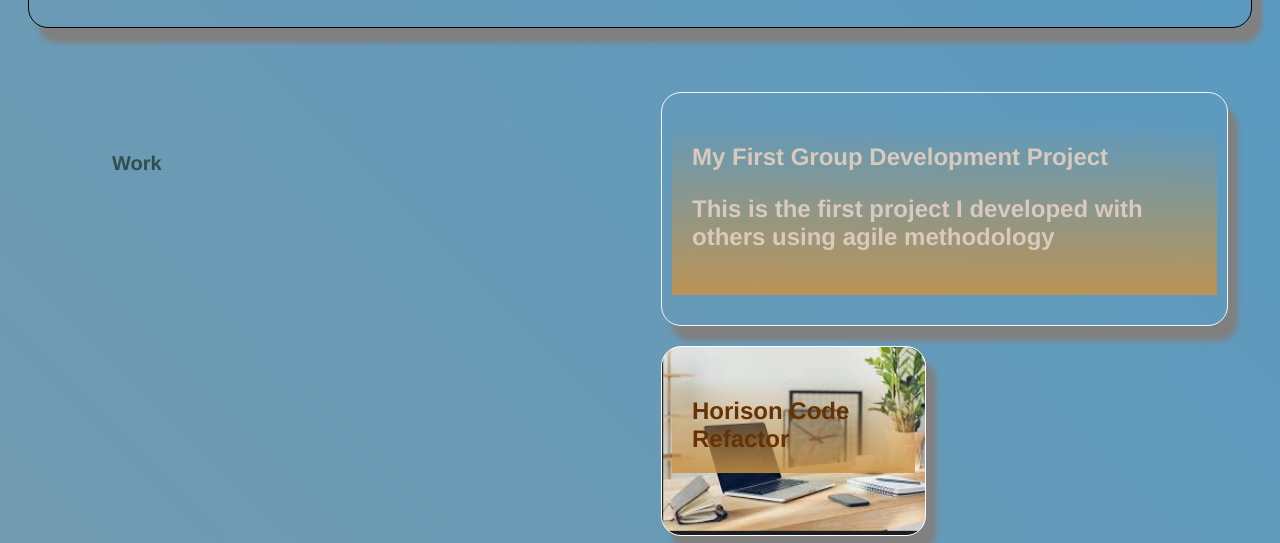
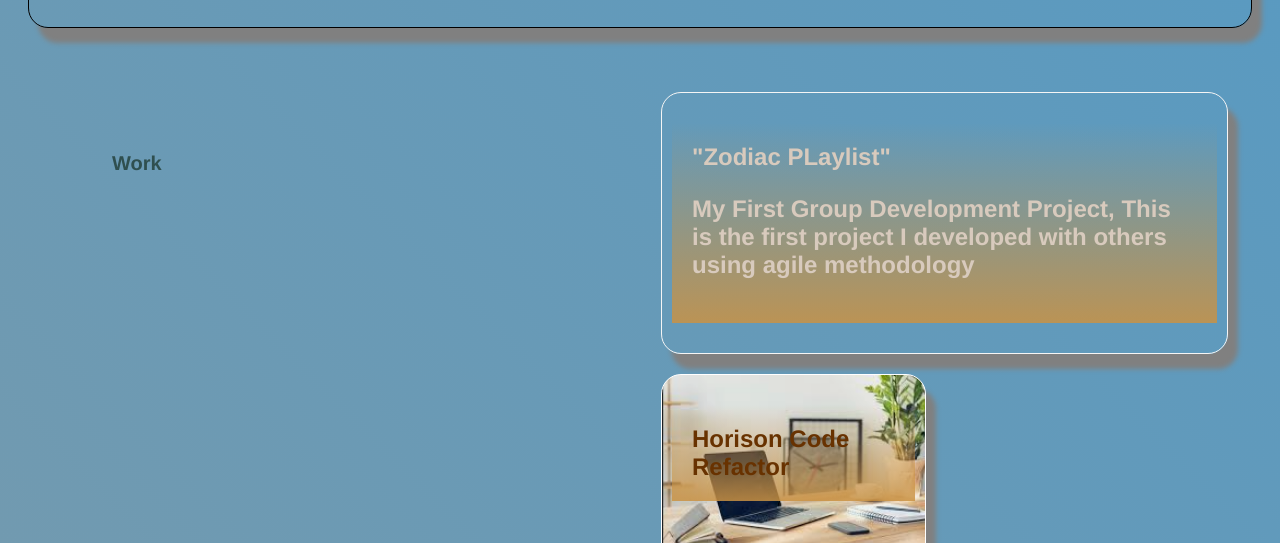
Before and after one commit to afredknot/-my-portfolio, a plain HTML site: page index.html in a window 1280 px wide. Shown: the part 639-1182 px from the top of the page. Drawn offline with Linux system fonts and the light colour scheme.

Commit message:
adding to t he html

```diff
--- a/index.html
+++ b/index.html
@@ -53,10 +53,11 @@
     <div class="container-fluid">
       <div class="row">
         <div class="col-12 md-3 lg-5">
-   <a href="https://lindsayk82.github.io/Group-Collab-One/" style="text-decoration: none">
+
   <section  id="container-main" class="col-12 md-5">
-      <h1> My First Group Development Project
-      <p>This is the first project I developed with others using agile methodology</p>
+    <a href="https://lindsayk82.github.io/Group-Collab-One/" style="text-decoration: none">
+      <h1> "Zodiac PLaylist"
+      <p>My First Group Development Project, This is the first project I developed with others using agile methodology</p>
        <!-- <a href="https://afredknot.github.io/prework-study-guide/">starting out</a> -->
       </h1>
     </section>
@@ -75,6 +76,7 @@
     <a href="https://afredknot.github.io/prework-study-guide/" style="text-decoration: none">
     <section id="container-4">
 <h4>
+
   My First Development Project
       <p>This is the first project I developed on my journey to becoming a web developer</p>
        starting out
```
